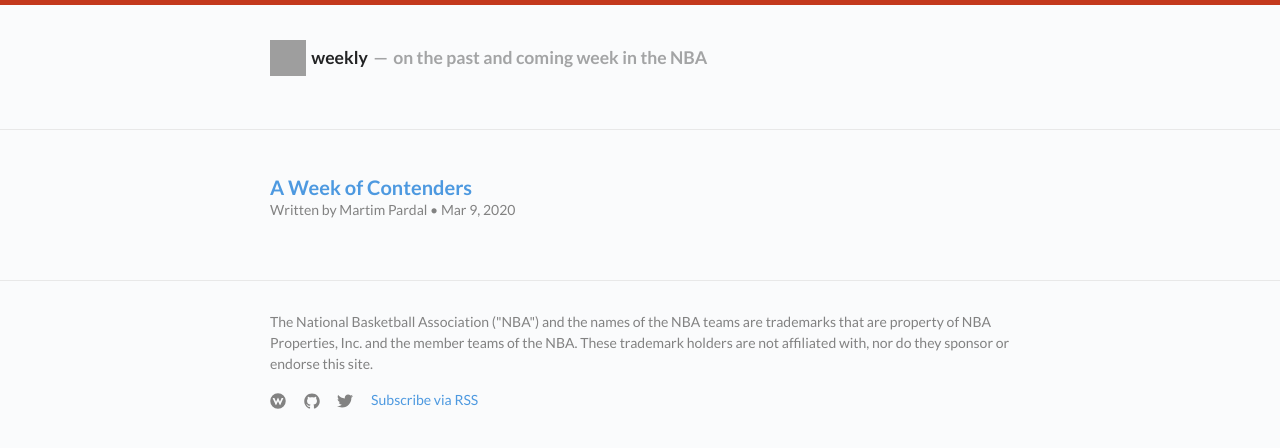
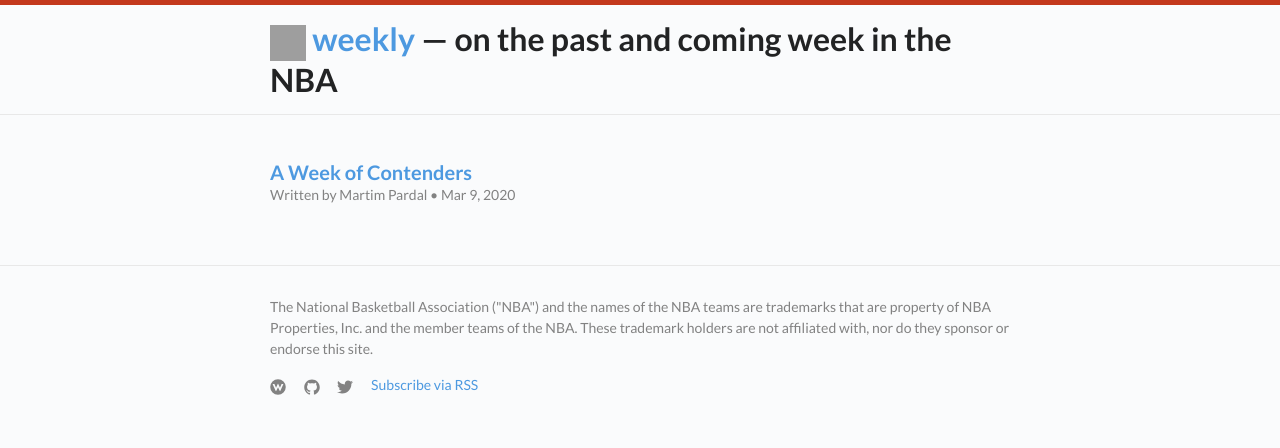
Before and after one commit to MEmpire25/wh-weekly, a Jekyll site: the page built from index.html, in a window 1280 px wide. Shown: the top 448 px of the page. Built offline with Jekyll 4.4.1, drawn with Linux system fonts in a browser that asks for light colours; grey boxes are pictures that could not be loaded.

Commit message:
Update _layout.scss

```diff
--- a/_sass/_layout.scss
+++ b/_sass/_layout.scss
@@ -11,16 +11,37 @@
 }
 
 .site-title {
-    font-size: 26px;
-    font-weight: 300;
-    line-height: 56px;
-    letter-spacing: -1px;
-    margin-bottom: 0;
-    float: left;
+    display: flex;
+    align-items: flex-start;
+    font-size: 1.1em;
+    margin-bottom: 3em;
+    margin-top: 2em;
 
-    &,
-    &:visited {
-        color: $grey-color-dark;
+    > * {
+        display: flex;
+        color: $text-color;
+        flex: 0 0 auto;
+    }
+
+    img {
+        display: block;
+        margin-right: .3em;
+    }
+
+    span {
+      margin-top: 7px;
+    }
+
+    .separator {
+        /* display: none; */
+        opacity: .4;
+        margin-left: .3em;
+        margin-right: .3em;
+    }
+
+    .slogan {
+        opacity: .4;
+        flex: 1 1 auto;
     }
 }
 
@@ -181,43 +202,6 @@
     line-height: 1.2;
 }
 
-.site-header {
-    h1 {
-        display: flex;
-        align-items: flex-start;
-        font-size: 1.1em;
-        margin-bottom: 3em;
-        margin-top: 2em;
-
-        > * {
-            display: flex;
-            color: $text-color;
-            flex: 0 0 auto;
-        }
-
-        img {
-            display: block;
-            margin-right: .3em;
-        }
-
-        span {
-          margin-top: 7px;
-        }
-
-        .separator {
-            /* display: none; */
-            opacity: .4;
-            margin-left: .3em;
-            margin-right: .3em;
-        }
-
-        .slogan {
-            opacity: .4;
-            flex: 1 1 auto;
-        }
-    }
-}
-
 a.show-content {
     display: inline-block;
     margin: 1em 0;
```
